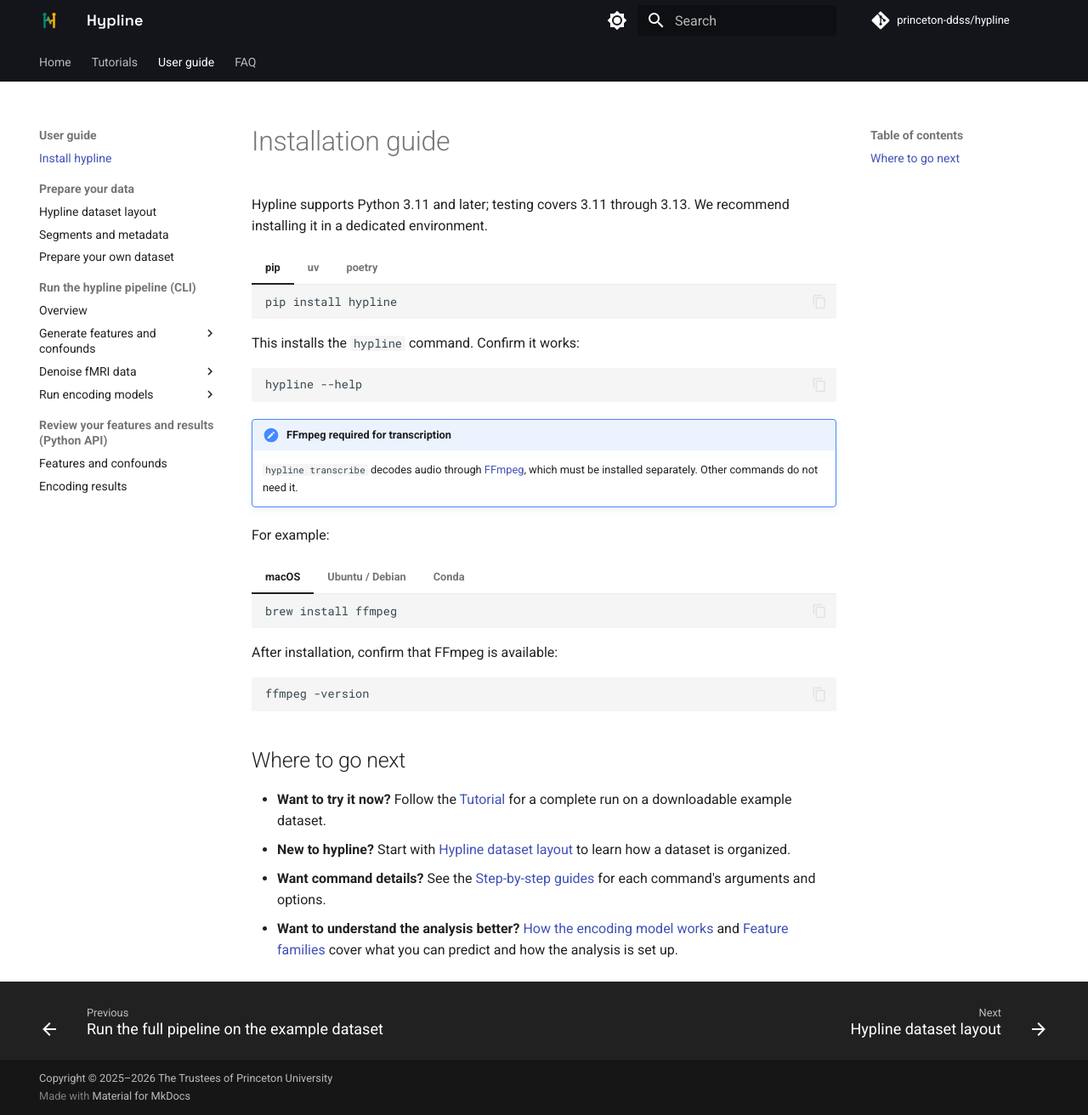
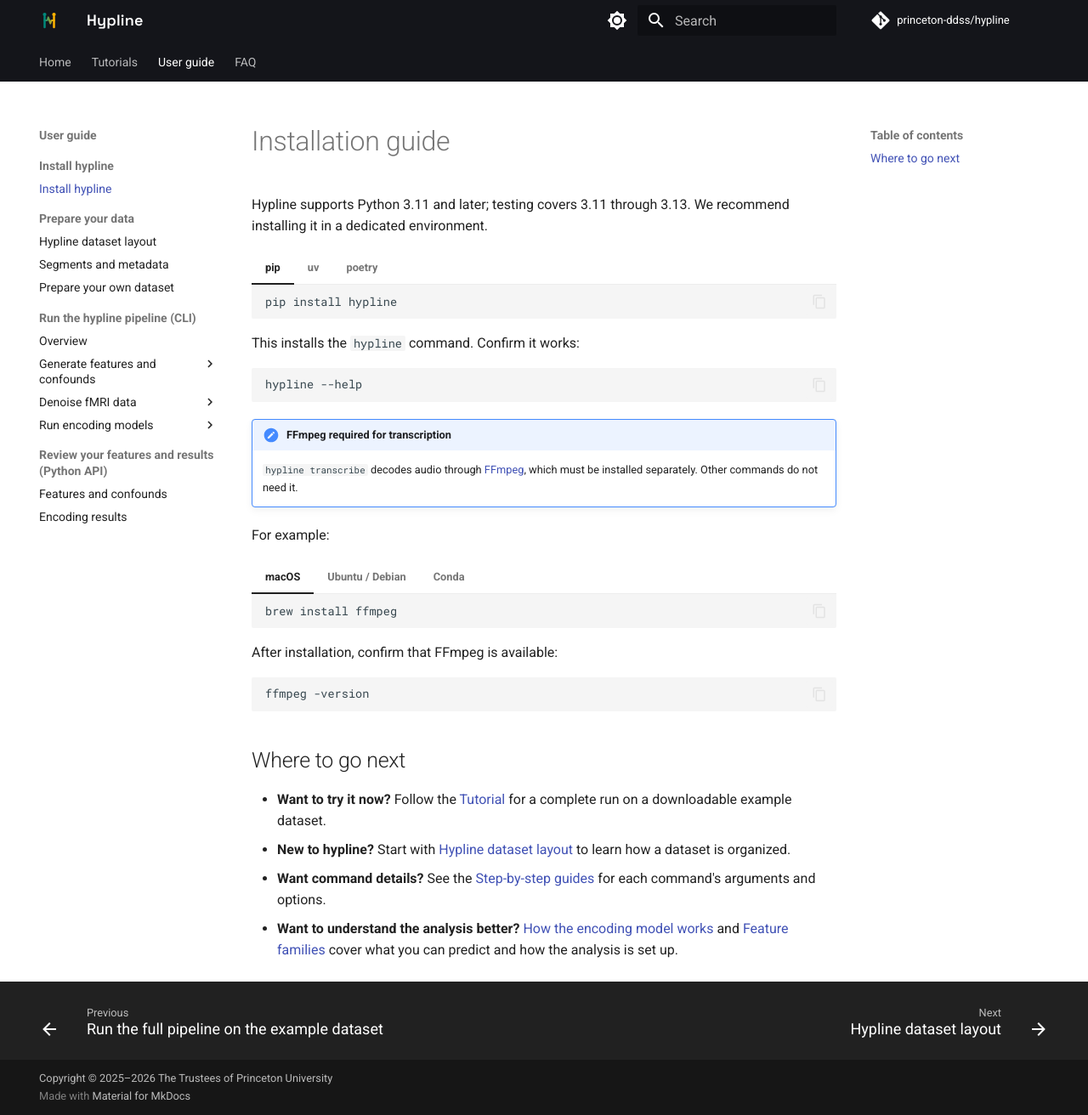
Before and after one commit to princeton-ddss/hypline, an MkDocs documentation site: the page built from docs/mkdocs/step-by-step/install.md, in a window 1280 px wide and 1312 px high. Shown: the whole window at 85% size. Built offline with MkDocs 1.6.1 and Material for MkDocs 9.7.7, drawn with Linux system fonts in a browser that asks for light colours; comment, search, counter and statistics services are not loaded; the version menu is left out.

Commit message:
Fix indentation for Install hypline section

```diff
--- a/docs/mkdocs.yml
+++ b/docs/mkdocs.yml
@@ -82,7 +82,8 @@
   - Tutorials:
     - Run the full pipeline on the example dataset: tutorials/walkthrough.md
   - User guide:
-    - Install hypline: step-by-step/install.md
+    - Install hypline:
+      - Install hypline: step-by-step/install.md
     - Prepare your data:
       - Hypline dataset layout: step-by-step/layout.md
       - Segments and metadata: step-by-step/segments.md
```
